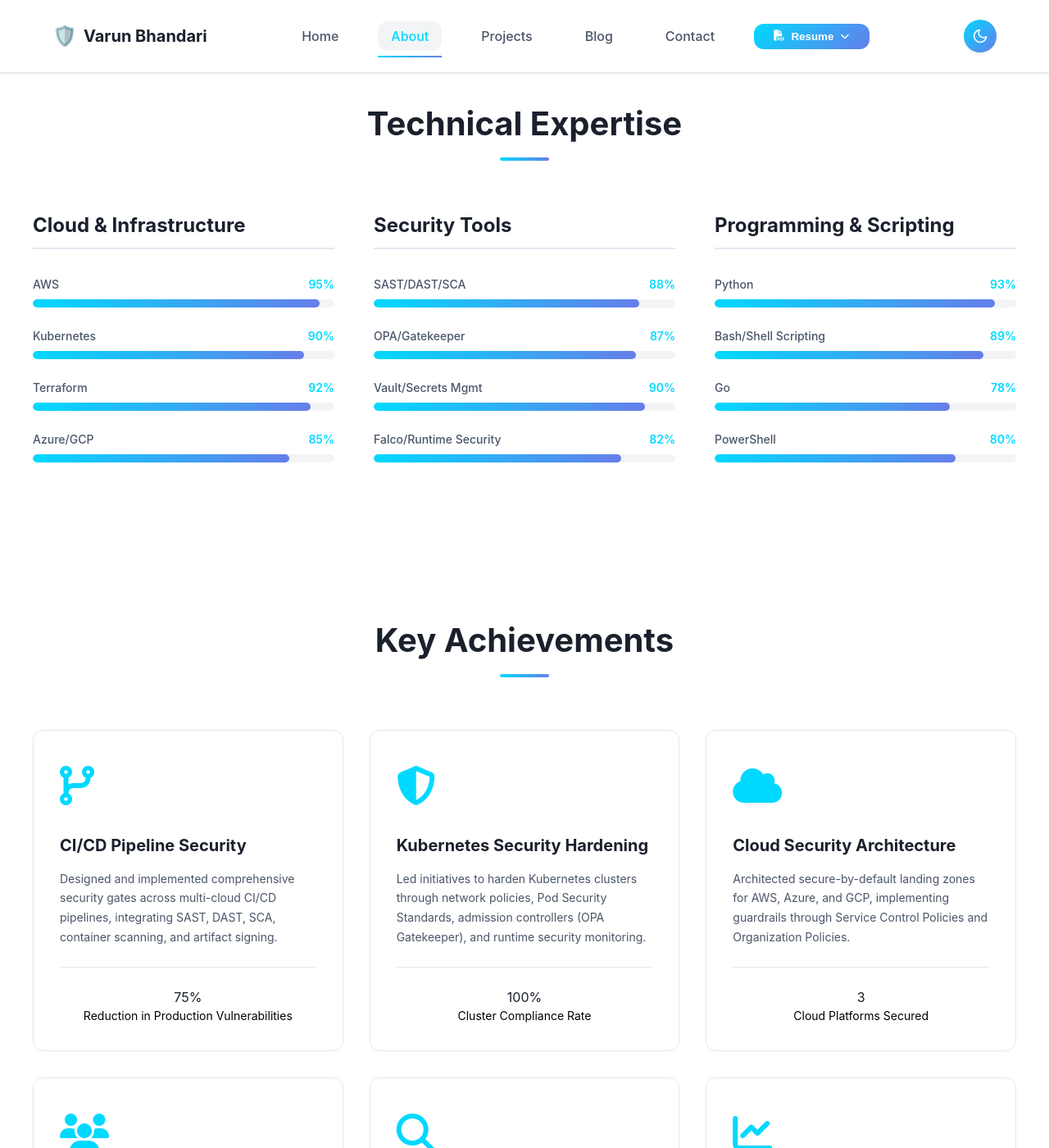
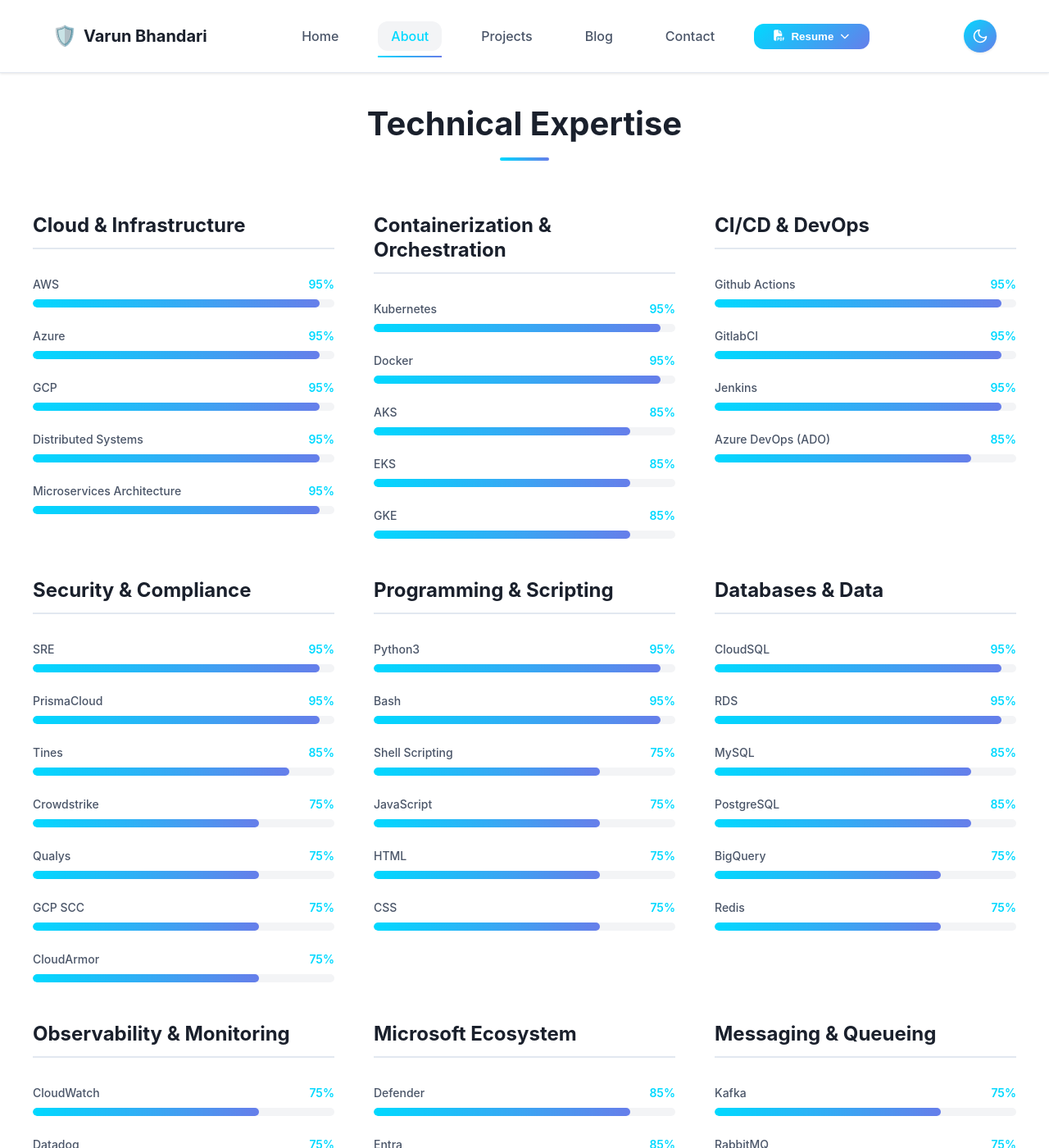
Before and after one commit to z-varun/z-varun, a Jekyll site: the page built from about.html, in a window 1280 px wide and 1400 px high, scrolled down 5502 px. Shown: the whole window at 82% size. Built offline with Jekyll 4.4.1, drawn with Linux system fonts in a browser that asks for light colours; some of the changed text lies outside the part shown.

Commit message:
Updated skills

```diff
--- a/_data/skills.yml
+++ b/_data/skills.yml
@@ -3,33 +3,145 @@
   skills:
     - name: "AWS"
       percentage: 95
+    - name: "Azure"
+      percentage: 95
+    - name: "GCP"
+      percentage: 95
+    - name: "Distributed Systems"
+      percentage: 95
+    - name: "Microservices Architecture"
+      percentage: 95
+
+containerization:
+  title: "Containerization & Orchestration"
+  skills:
     - name: "Kubernetes"
-      percentage: 90
-    - name: "Terraform"
-      percentage: 92
-    - name: "Azure/GCP"
+      percentage: 95
+    - name: "Docker"
+      percentage: 95
+    - name: "AKS"
+      percentage: 85
+    - name: "EKS"
+      percentage: 85
+    - name: "GKE"
+      percentage: 85
+
+ci_cd:
+  title: "CI/CD & DevOps"
+  skills:
+    - name: "Github Actions"
+      percentage: 95
+    - name: "GitlabCI"
+      percentage: 95
+    - name: "Jenkins"
+      percentage: 95
+    - name: "Azure DevOps (ADO)"
       percentage: 85
 
 security_tools:
-  title: "Security Tools"
+  title: "Security & Compliance"
   skills:
-    - name: "SAST/DAST/SCA"
-      percentage: 88
-    - name: "OPA/Gatekeeper"
-      percentage: 87
-    - name: "Vault/Secrets Mgmt"
-      percentage: 90
-    - name: "Falco/Runtime Security"
-      percentage: 82
+    - name: "SRE"
+      percentage: 95
+    - name: "PrismaCloud"
+      percentage: 95
+    - name: "Tines"
+      percentage: 85
+    - name: "Crowdstrike"
+      percentage: 75
+    - name: "Qualys"
+      percentage: 75
+    - name: "GCP SCC"
+      percentage: 75
+    - name: "CloudArmor"
+      percentage: 75
 
 programming:
   title: "Programming & Scripting"
   skills:
-    - name: "Python"
-      percentage: 93
-    - name: "Bash/Shell Scripting"
-      percentage: 89
-    - name: "Go"
-      percentage: 78
-    - name: "PowerShell"
-      percentage: 80
+    - name: "Python3"
+      percentage: 95
+    - name: "Bash"
+      percentage: 95
+    - name: "Shell Scripting"
+      percentage: 75
+    - name: "JavaScript"
+      percentage: 75
+    - name: "HTML"
+      percentage: 75
+    - name: "CSS"
+      percentage: 75
+
+
+
+databases:
+  title: "Databases & Data"
+  skills:
+    - name: "CloudSQL"
+      percentage: 95
+    - name: "RDS"
+      percentage: 95
+    - name: "MySQL"
+      percentage: 85
+    - name: "PostgreSQL"
+      percentage: 85
+    - name: "BigQuery"
+      percentage: 75
+    - name: "Redis"
+      percentage: 75
+
+observability:
+  title: "Observability & Monitoring"
+  skills:
+    - name: "CloudWatch"
+      percentage: 75
+    - name: "Datadog"
+      percentage: 75
+    - name: "ELK Stack"
+      percentage: 75
+    - name: "Grafana"
+      percentage: 75
+    - name: "Jaeger"
+      percentage: 75
+    - name: "Loki"
+      percentage: 75
+    - name: "Prometheus"
+      percentage: 75
+
+microsoft:
+  title: "Microsoft Ecosystem"
+  skills:
+    - name: "Defender"
+      percentage: 85
+    - name: "Entra"
+      percentage: 85
+    - name: "Intune"
+      percentage: 85
+    - name: "Purview"
+      percentage: 85
+    - name: "Teams Administration"
+      percentage: 85
+    - name: "Exchange"
+      percentage: 85
+    - name: "Okta"
+      percentage: 85
+
+messaging:
+  title: "Messaging & Queueing"
+  skills:
+    - name: "Kafka"
+      percentage: 75
+    - name: "RabbitMQ"
+      percentage: 75
+
+iac:
+  title: "Infrastructure as Code"
+  skills:
+    - name: "Terraform"
+      percentage: 95
+    - name: "Helm"
+      percentage: 85
+    - name: "Ansible"
+      percentage: 85
+    - name: "Git"
+      percentage: 95
--- a/_data/stats.yml
+++ b/_data/stats.yml
@@ -4,7 +4,7 @@
   suffix: ""
   delay: 0
 
-- number: 6
+- number: 4
   label: "Companies Worked With"
   icon: "🏢"
   suffix: "+"
@@ -16,8 +16,8 @@
   suffix: "+"
   delay: 200
 
-- number: 200000
+- number: 100000
   label: "Peak Requests/Second Handled"
   icon: "⚡"
   suffix: ""
-  delay: 300
+  delay: 30
```
